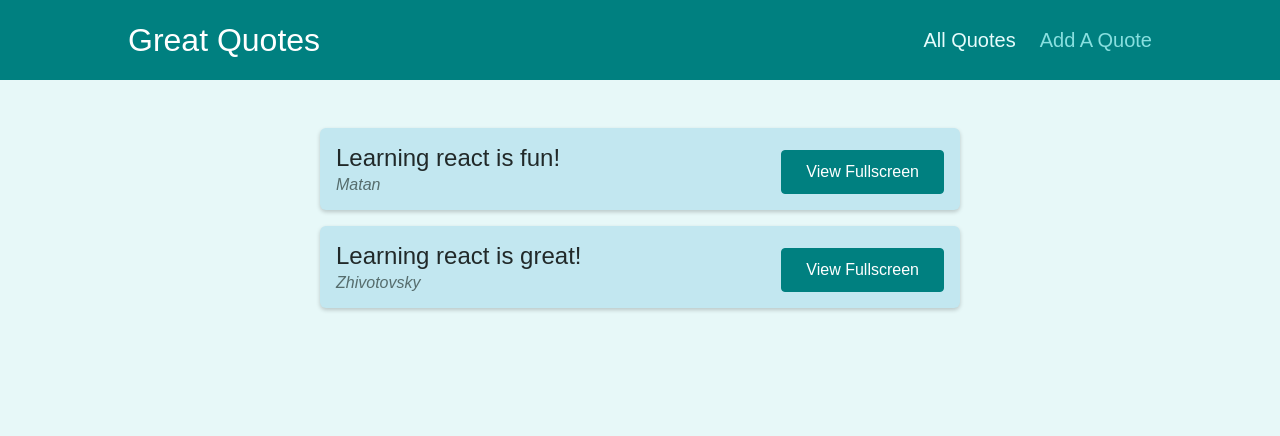
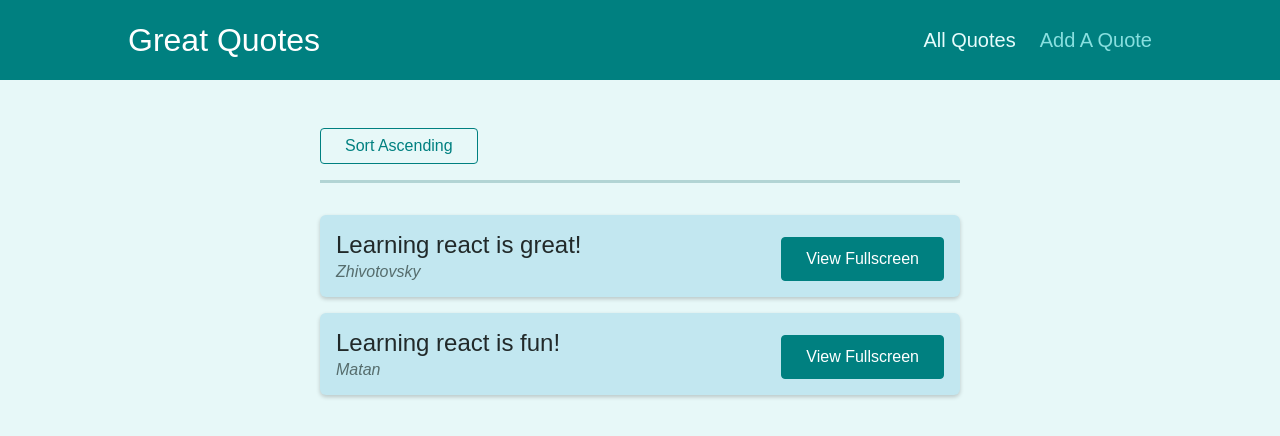
Before and after one commit to matanzh20000/Quote-List, a React (Create React App) app: page /quotes in a window 1280 px wide. Shown: the top 436 px of the page. Built offline with nearby package versions, Linux system fonts and the light colour scheme.

Commit message:
Third Commit

```diff
--- a/src/components/quotes/QuoteForm.js
+++ b/src/components/quotes/QuoteForm.js
@@ -1,10 +1,15 @@
-import { useRef } from 'react';
+import { useState } from "react";
+import { useRef } from "react";
 
-import Card from '../UI/Card';
-import LoadingSpinner from '../UI/LoadingSpinner';
-import classes from './QuoteForm.module.css';
+import Card from "../UI/Card";
+import LoadingSpinner from "../UI/LoadingSpinner";
+import classes from "./QuoteForm.module.css";
+import { Prompt } from "react-router-dom";
+import { Fragment } from "react";
 
 const QuoteForm = (props) => {
+  const [isEntering, setIsEntering] = useState(false);
+
   const authorInputRef = useRef();
   const textInputRef = useRef();
 
@@ -19,9 +24,29 @@ const QuoteForm = (props) => {
     props.onAddQuote({ author: enteredAuthor, text: enteredText });
   }
 
+  const formFocusHandler = () => {
+    console.log("focus!");
+    setIsEntering(true);
+  };
+
+  const finishEnteringHandler = () => {
+    setIsEntering(false);
+  };
+
   return (
+    <Fragment>
+      <Prompt
+        when={isEntering}
+        message={(location) =>
+          "Are You Sure You Want To Leave? All Data Will Be Lost!"
+        }
+      />
       <Card>
-      <form className={classes.form} onSubmit={submitFormHandler}>
+        <form
+          onFocus={formFocusHandler}
+          className={classes.form}
+          onSubmit={submitFormHandler}
+        >
           {props.isLoading && (
             <div className={classes.loading}>
               <LoadingSpinner />
@@ -29,19 +54,22 @@ const QuoteForm = (props) => {
           )}
 
           <div className={classes.control}>
-          <label htmlFor='author'>Author</label>
-          <input type='text' id='author' ref={authorInputRef} />
+            <label htmlFor="author">Author</label>
+            <input type="text" id="author" ref={authorInputRef} />
           </div>
           <div className={classes.control}>
-          <label htmlFor='text'>Text</label>
-          <textarea id='text' rows='5' ref={textInputRef}></textarea>
+            <label htmlFor="text">Text</label>
+            <textarea id="text" rows="5" ref={textInputRef}></textarea>
           </div>
           <div className={classes.actions}>
-          <button className='btn'>Add Quote</button>
+            <button onClick={finishEnteringHandler} className="btn">
+              Add Quote
+            </button>
           </div>
         </form>
       </Card>
+    </Fragment>
   );
 };
 
-export default QuoteForm
+export default QuoteForm;
--- a/src/components/quotes/QuoteList.js
+++ b/src/components/quotes/QuoteList.js
@@ -1,13 +1,40 @@
-import { Fragment } from 'react';
+import { Fragment } from "react";
+import { useHistory, useLocation } from "react-router-dom";
 
-import QuoteItem from './QuoteItem';
-import classes from './QuoteList.module.css';
+import QuoteItem from "./QuoteItem";
+import classes from "./QuoteList.module.css";
+
+const sortQuotes = (quotes, ascending) => {
+  return quotes.sort((quoteA, quoteB) => {
+    if (ascending) {
+      return quoteA.id > quoteB.id ? 1 : -1;
+    } else {
+      return quoteA.id < quoteB.id ? 1 : -1;
+    }
+  });
+};
 
 const QuoteList = (props) => {
+  const history = useHistory();
+  const location = useLocation();
+
+  const queryParams = new URLSearchParams(location.search)
+
+  const isSortingAsc = queryParams.get('sort') === 'asc'
+
+  const sortedQuotes = sortQuotes(props.quotes, isSortingAsc)
+
+  const changeSortingHandler = () => {
+    history.push('/quotes?sort=' + (isSortingAsc ? 'desc' : 'asc'))
+  };
+
   return (
     <Fragment>
+      <div className={classes.sorting}>
+        <button onClick={changeSortingHandler}>Sort {isSortingAsc ? 'Descending' : 'Ascending'}</button>
+      </div>
       <ul className={classes.list}>
-        {props.quotes.map((quote) => (
+        {sortedQuotes.map((quote) => (
           <QuoteItem
             key={quote.id}
             id={quote.id}
--- a/src/pages/QuotesId.js
+++ b/src/pages/QuotesId.js
@@ -1,12 +1,12 @@
-import { Fragment } from 'react';
-import { useParams, Route } from 'react-router-dom';
+import { Fragment } from "react";
+import { useParams, Route, Link } from "react-router-dom";
 
-import HighlightedQuote from '../components/quotes/HighlightedQuote';
-import Comments from '../components/comments/Comments';
+import HighlightedQuote from "../components/quotes/HighlightedQuote";
+import Comments from "../components/comments/Comments";
 
 const DUMMY_QUOTES = [
-  { id: 'q1', author: 'Matan', text: 'Learning React is fun!' },
-  { id: 'q2', author: 'Zhivotovsky', text: 'Learning React is great!' },
+  { id: "q1", author: "Matan", text: "Learning React is fun!" },
+  { id: "q2", author: "Zhivotovsky", text: "Learning React is great!" },
 ];
 
 const QuoteDetail = () => {
@@ -21,6 +21,13 @@ const QuoteDetail = () => {
   return (
     <Fragment>
       <HighlightedQuote text={quote.text} author={quote.author} />
+      <Route path={`/quotes/${params.quoteId}`} exact>
+      <div className="centered">
+        <Link className="btn--flat" to={`/quotes/${params.quoteId}/comments`}>
+          Load Comments
+        </Link>
+      </div>
+      </Route>
       <Route path={`/quotes/${params.quoteId}/comments`}>
         <Comments />
       </Route>
```
Also changed, not shown: 1 other file (tests, documents, lock files or other folders). Lines whose indentation alone changed are shown as unchanged.
